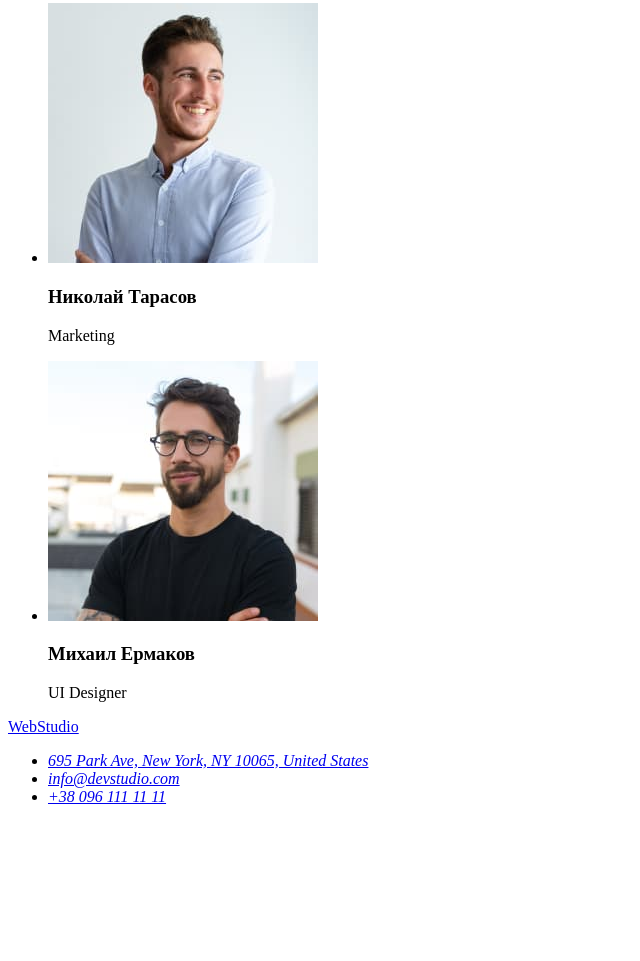
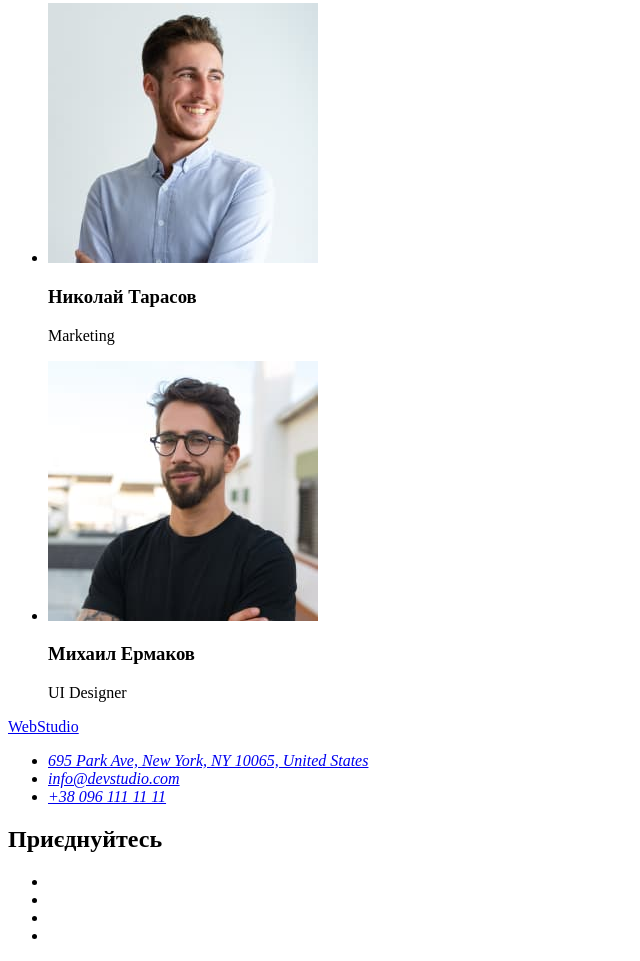
Before and after one commit to mentallaboratories/goit-markup-hw-02, a plain HTML site: page index.html in a window 1280 px wide. Shown: the part 2285-3246 px from the top of the page, without its empty margins (0-640 px from the left). Before the commit the page ends 3107 px from the top, so only its background shows below. Drawn offline with Linux system fonts and the light colour scheme.

Commit message:
started hw2
css folder, add social links to index footer

```diff
--- a/index.html
+++ b/index.html
@@ -108,6 +108,13 @@
                 <li><a href="tel:+380961111111">+38 096 111 11 11</a></li>
             </ul>
         </address>
+        <h2>Приєднуйтесь</h2>
+        <ul>
+            <li></li>
+            <li></li>
+            <li></li>
+            <li></li>
+        </ul>
     </footer>
 </body>
 </html>
```
Also changed, not shown: css/styles.css (added), portfolio.html (added).
